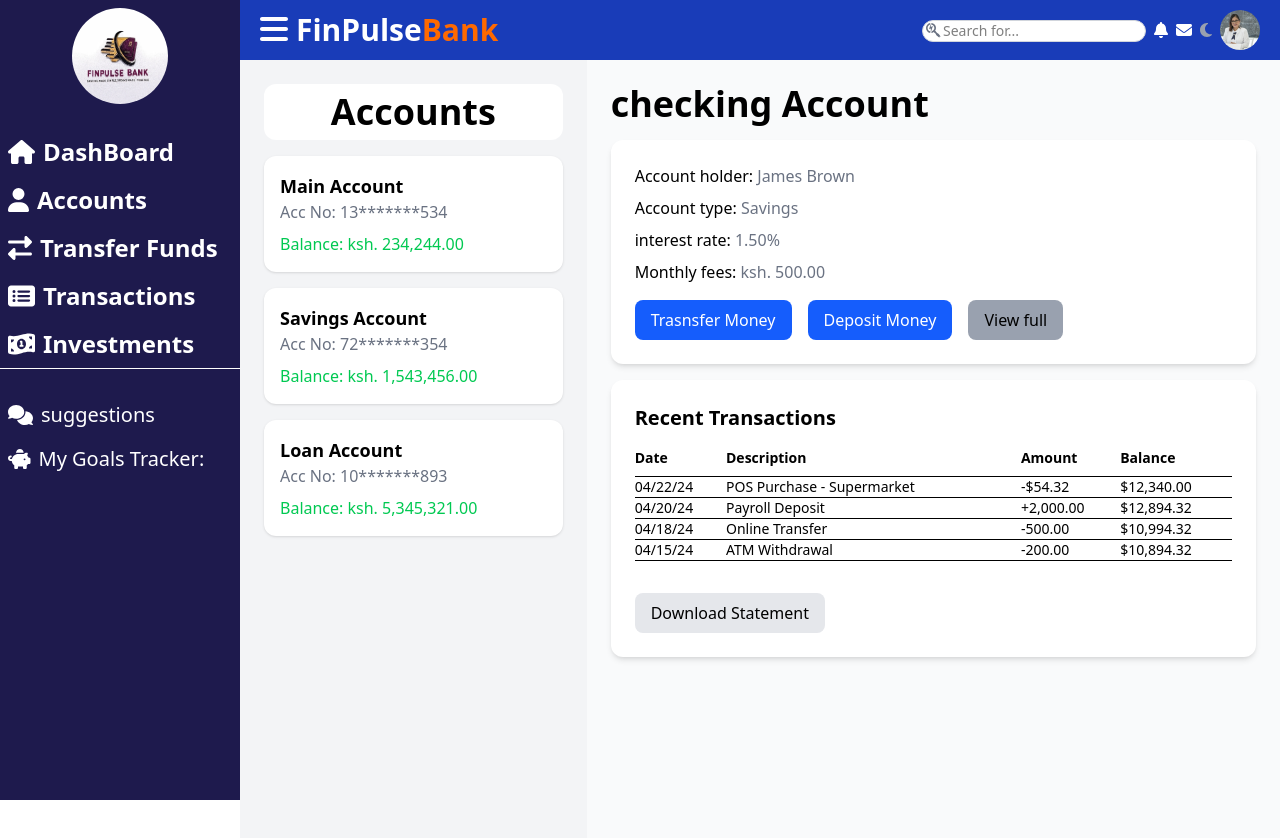
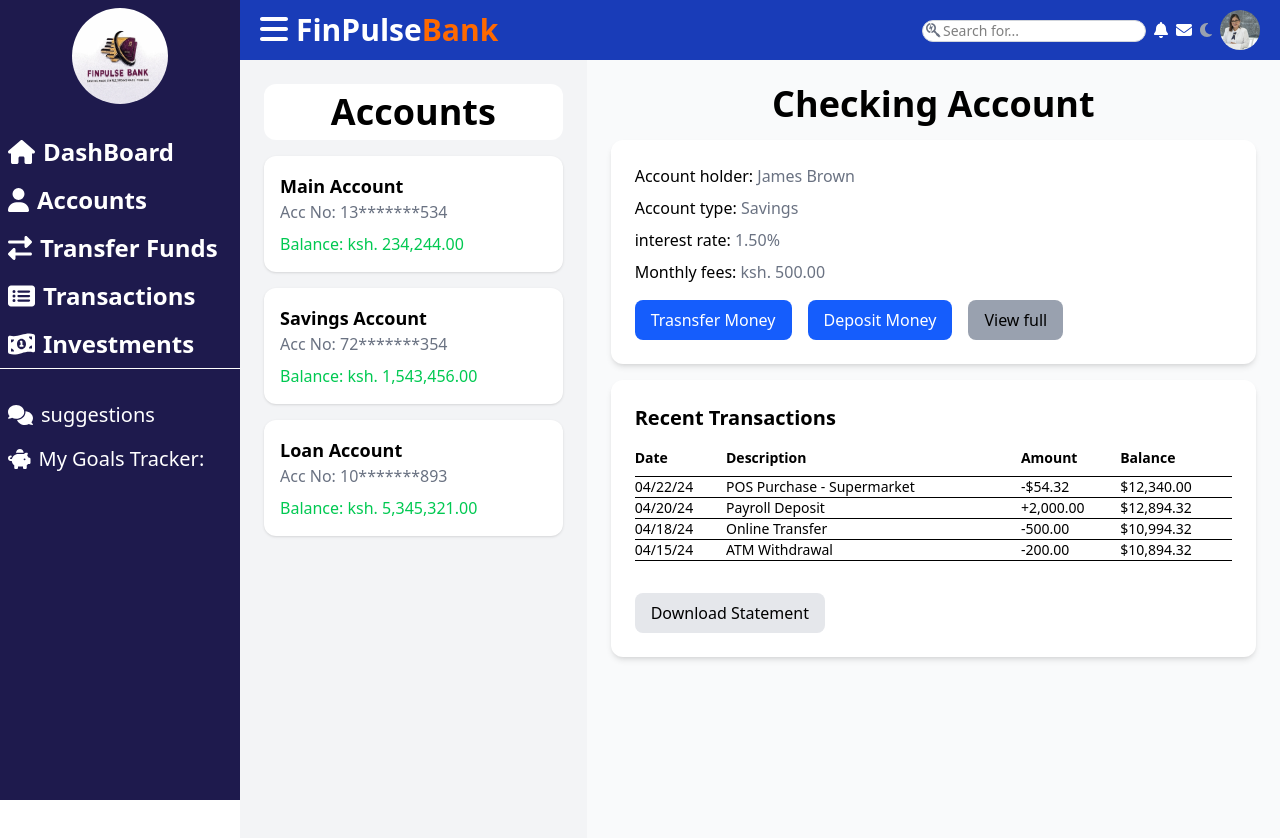
Before and after one commit to IsaacDev14/WealthSphere-Bank, a React (Vite) app: page /accounts in a window 1280 px wide. Shown: the top 838 px of the page. Built offline with nearby package versions, Linux system fonts and the light colour scheme.

Commit message:
adds the focus css on links in sideBar

```diff
--- a/src/App.tsx
+++ b/src/App.tsx
@@ -11,7 +11,7 @@ function App() {
           <SideBar />
         </div>
         <div className="flex-grow flex flex-col">
-          <main className="flex-1">
+          <main>
             <Header />
             <Routes>
               <Route path="/accounts" element={<Accounts />} />
--- a/src/components/navigations/sideBar.tsx
+++ b/src/components/navigations/sideBar.tsx
@@ -26,7 +26,7 @@ const SideBar: React.FC = () => {
           </button>
           <Link
             to="/accounts"
-            className=" text-left py-2 px-2 hover:bg-orange-400  cursor-pointer "
+            className=" text-left py-2 px-2 hover:bg-orange-400  cursor-pointer focus:bg-orange-500 "
           >
             <span>
               <FontAwesomeIcon icon={faUser} className="mr-2" />
--- a/src/pages/Accounts.tsx
+++ b/src/pages/Accounts.tsx
@@ -4,7 +4,7 @@ const Accounts: React.FC = () => {
   return (
     <div className="flex h-screen w-full">
       <div className="flex-1/3 bg-gray-100 p-6 overflow-y-auto ">
-        <h2 className="text-4xl font-bold mb-4 text-center rounded-xl p-2 bg-white rounded-">
+        <h2 className="text-4xl font-semibold mb-4 text-center rounded-xl p-2 bg-white rounded-">
           Accounts
         </h2>
         <div className="bg-white p-4 rounded-xl shadow-sm mb-4 cursor-pointer hover:shadow-lg transition">
@@ -31,7 +31,7 @@ const Accounts: React.FC = () => {
       </div>
 
       <div className="flex-2/3 bg-gray-50 p-6">
-        <h2 className="text-4xl font-semibold mb-4">checking Account</h2>
+        <h2 className="text-4xl font-semibold mb-4 text-center">Checking Account</h2>
 
         <div className="bg-white p-6 rounded-xl shadow-md space-y-4">
           <div>
@@ -99,7 +99,7 @@ const Accounts: React.FC = () => {
           <tr className="border-b"></tr>
         </tbody>
       </table>
-      <button className="bg-gray-200 px-4 py-2 rounded-lg mt-4">Download Statement</button>
+      <button className="bg-gray-200 px-4 py-2 rounded-lg mt-4 cursor-pointer hover:opacity-90">Download Statement</button>
         </div>
 
       </div>
```
